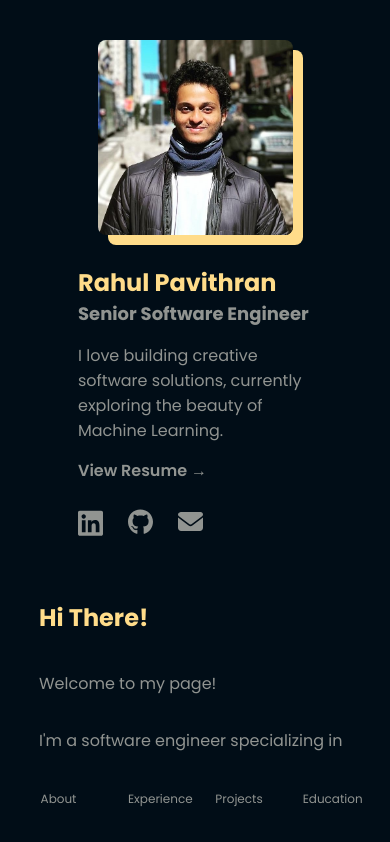
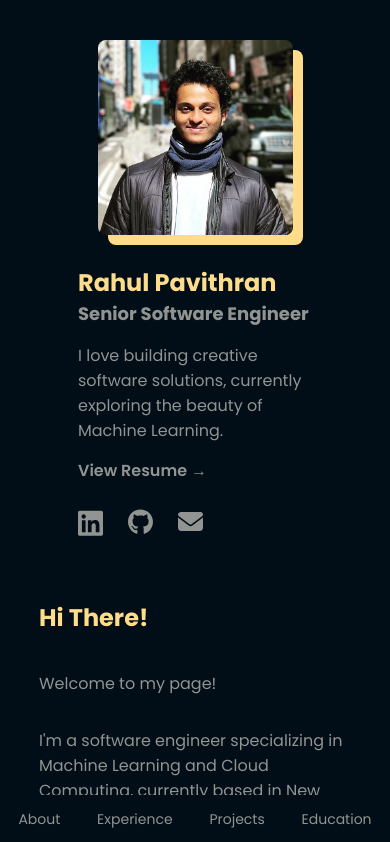
Before and after one commit to alpha2303/alpha2303.github.io, a React (Vite) app: page / in a window 390 px wide. Shown: the top 842 px of the page. Built offline with nearby package versions, Linux system fonts and the light colour scheme.

Commit message:
[fix] Fixed navbar animation alignment in mobile screen size

```diff
--- a/src/components/navbar/navbarStyles.css
+++ b/src/components/navbar/navbarStyles.css
@@ -15,7 +15,8 @@
 
 .nav-item-container {
     padding: 24px 0px;
-    width: 12vw;
+    width: 18vw;
+    /*overflow-x: auto;*/
 }
 
 .nav-item-list {
@@ -27,8 +28,7 @@
     width: inherit;
     display: flex;
     flex-direction: inherit;
-    justify-content: space-evenly;
-    /*justify-content: space-around;*/
+    justify-content: space-around;
 }
 
 .nav-item {
@@ -57,15 +57,23 @@
         position: fixed;
         bottom: 0;
         width: 100%;
-        z-index: 1;
         flex-direction: row;
-        justify-content: center;
-        align-items: center;
     }
     .nav-panel {
         height: inherit;
         display: flex;
         flex-direction: row;
-        font-size: 12px;
+        font-size: 14px;
+    }
+
+    .nav-item-container {
+        padding: 0px;
+        width: auto;
+    }
+
+    .nav-item {
+        a:hover {
+            transform: translateY(-8px);
+        }
     }
 }
```
